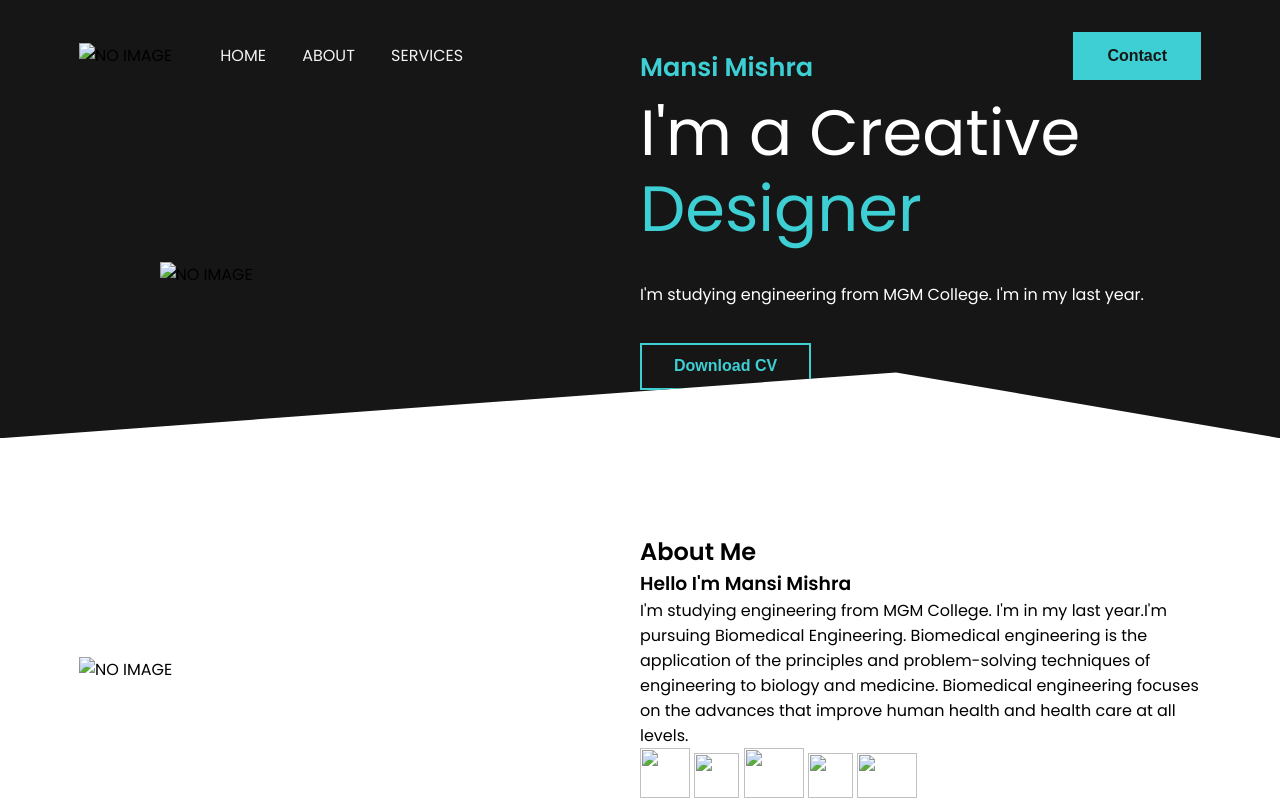
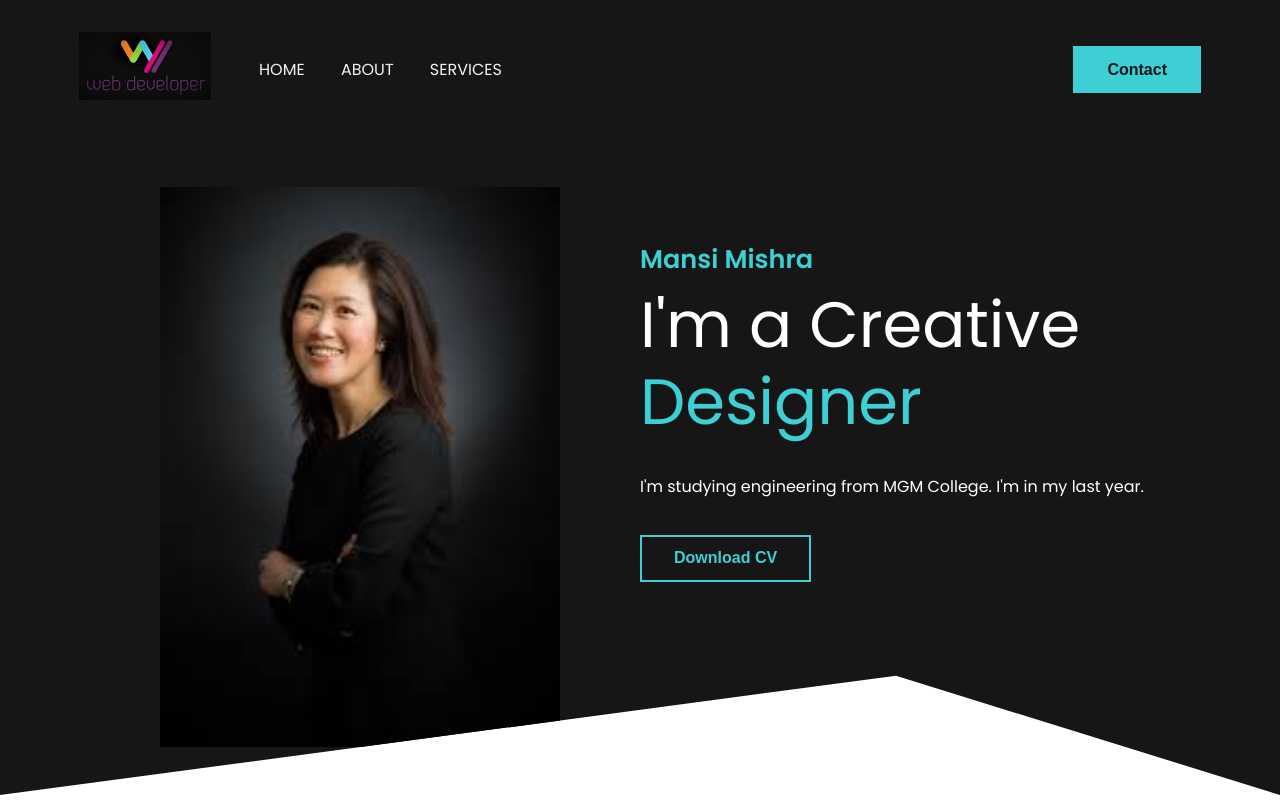
Before and after one commit to mansiimishraa/PORTFOLIO-WEBSITE, a plain HTML site: page index.html in a window 1280 px wide. Shown: the top 808 px of the page. Drawn offline with Linux system fonts and the light colour scheme.

Commit message:
Update index.html

```diff
--- a/index.html
+++ b/index.html
@@ -19,7 +19,7 @@
             <nav class="flex items-center justify-between">
                 <div class="left flex items-center">
                     <div class="branding">
-                        <img src="./images/logo.jpg" alt="NO IMAGE">
+                        <img src="logo.jpg" alt="NO IMAGE">
                     </div>
                     <div>
                         <a href="#">Home</a>
@@ -33,7 +33,7 @@
             </nav>
             <div class="hero flex items-center justify-between">
                 <div class="left flex-1 flex justify-center">
-                    <img src="./images/woman.jpg" alt="NO IMAGE">
+                    <img src="woman.jpg" alt="NO IMAGE">
                 </div>
                 <div class="right flex-1">
                     <h6>Mansi Mishra</h6>
@@ -49,18 +49,18 @@
     <section class="about">
         <div class="container flex items-center">
             <div class="flex-1">
-                <img class="about-me-img" src="./images/woman2.jpg" alt="NO IMAGE">
+                <img class="about-me-img" src="woman2.jpg" alt="NO IMAGE">
             </div>
             <div class="flex-1">
                 <h1>About Me</h1>
                 <h3>Hello I'm Mansi Mishra</h3>
                 <p>I'm studying engineering from MGM College. I'm in my last year.I'm pursuing Biomedical Engineering. Biomedical engineering is the application of the principles and problem-solving techniques of engineering to biology and medicine. Biomedical engineering focuses on the advances that improve human health and health care at all levels.</p>
                 <div class="social">
-                    <a href="#"><img src="./images/github.png" alt="" width="50" height="50"></a>
-                    <a href="www.gmail.com"><img src="./images/gmail.png" alt="" width="45" height="45"></a>
-                    <a href="www.linkedin.com"><img src="./images/linkedin.png" alt="" width="60" height="50"></a>
-                    <a href="www.twitter.com"><img src="./images/twitter.png" alt="" width="45" height="45"></a>
-                    <a href="www.instagram.com"><img src="./images/insta.png" alt="" width="60" height="45"></a>
+                    <a href="#"><img src="github.png" alt="" width="50" height="50"></a>
+                    <a href="www.gmail.com"><img src="gmail.png" alt="" width="45" height="45"></a>
+                    <a href="www.linkedin.com"><img src="linkedin.png" alt="" width="60" height="50"></a>
+                    <a href="www.twitter.com"><img src="twitter.png" alt="" width="45" height="45"></a>
+                    <a href="www.instagram.com"><img src="insta.png" alt="" width="60" height="45"></a>
                 </div>
             </div>
         </div>
```
